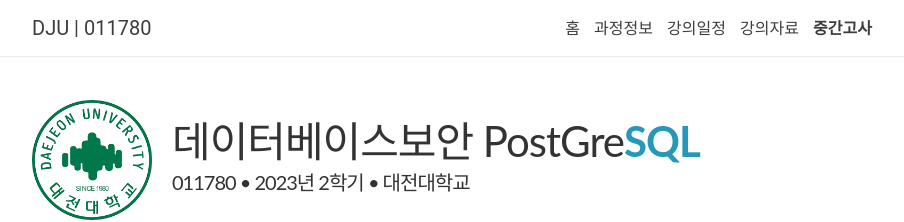
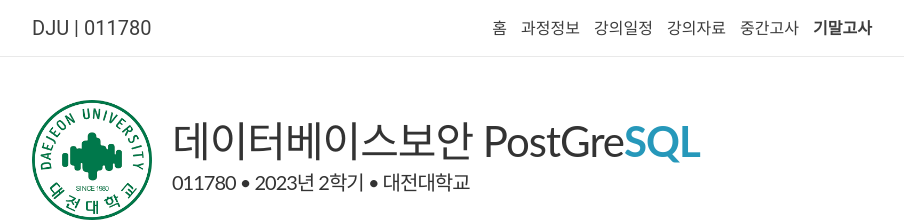
Before and after one commit to 2023-aaronkr/dju-sql, a Jekyll site: the page built from _pages/about.md, in a window 1280 px wide. Shown: the top 222 px of the page, without its empty margins (188-1092 px from the left). Built offline with Jekyll 4.4.1, drawn with Linux system fonts in a browser that asks for light colours; nearby versions of some CDN libraries; comment, search, counter and statistics services are not loaded.

Commit message:
Update header.html

```diff
--- a/_includes/header.html
+++ b/_includes/header.html
@@ -39,7 +39,10 @@
           >강의자료</a
         >
         <a class="page-link" href="{{ '/midterm/' | relative_url }}"
-          ><strong>중간고사</strong></a
+          >중간고사</a
+        >
+        <a class="page-link" href="{{ 'https://docs.google.com/presentation/d/1zzvZFxkoQ0-nzXqmRas7Z8dQJcAuxBpphgUGIm_PhNU/edit?usp=sharing' }}"
+          ><strong>기말고사</strong></a
         >
         <!-- <a class="page-link" href="{{ '/notes/' | relative_url }}">notes</a>
         <a class="page-link" href="{{ '/calendar/' | relative_url }}">calendar</a>
```
